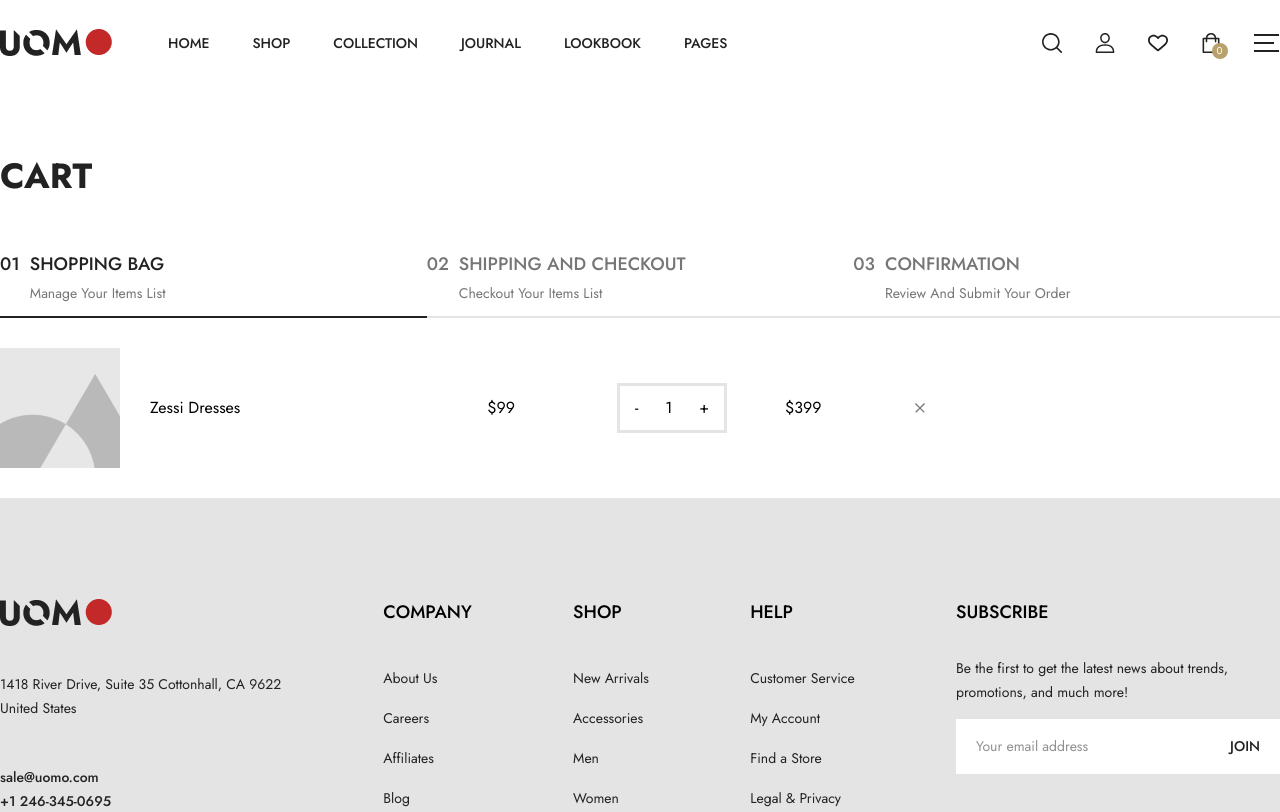
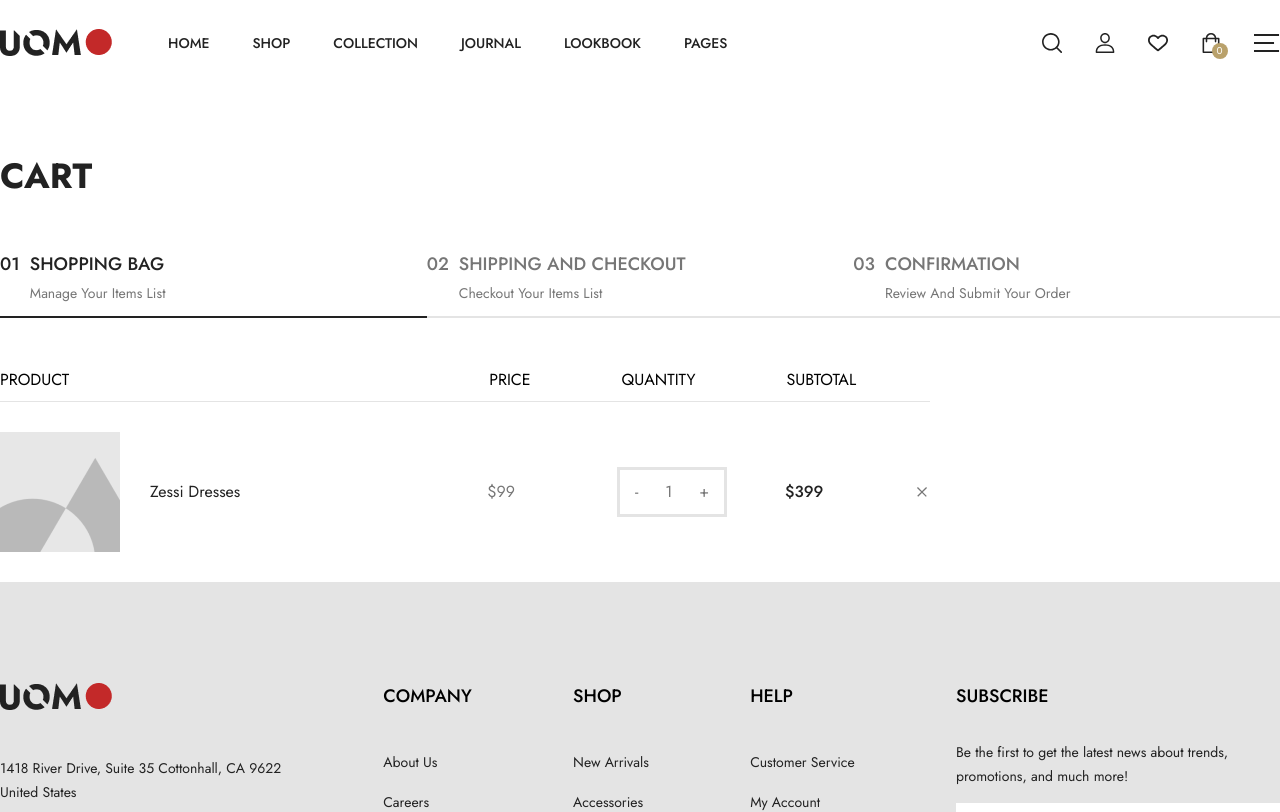
Before and after one commit to imam-programmer/Ummo-Ecommerce, a React (Vite) app: page /cart in a window 1280 px wide. Shown: the top 812 px of the page. Built offline with nearby package versions, Linux system fonts and the light colour scheme.

Commit message:
first totalbox little done

```diff
--- /dev/null
+++ b/src/components/cart/cartfirstTotalbox/CartFirstTotalBox.jsx
@@ -0,0 +1,9 @@
+import React from 'react'
+
+const CartFirstTotalBox = () => {
+  return (
+    <div>CartFirstTotalBox</div>
+  )
+}
+
+export default CartFirstTotalBox
--- a/src/components/cart/cartproductDesign/CartProduct.jsx
+++ b/src/components/cart/cartproductDesign/CartProduct.jsx
@@ -6,17 +6,17 @@ const CartProduct = () => {
         <div className='flex gap-61.75 items-center py-7.5 border-b border-[#E4E4E4]'>
             <div className='flex items-center gap-7.5'>
                 <Image className='h-30 w-30' src='./images/cartimage.png' />
-                <h2>Zessi Dresses</h2>
+                <h2 className='text-[16px] font-normal text-primary'>Zessi Dresses</h2>
 
             </div>
             <div className='flex items-center'>
-                <h3 className='mr-25.5'>$99</h3>
+                <h3 className='mr-25.5 text-[16px] font-normal text-gray'>$99</h3>
                 <div className='h-12.5 w-27.5 mr-14.5 leading-12.5  flex justify-between items-center px-3.75 border-3 border-[#E4E4E4]'>
-                    <button className='cursor-pointer'>-</button>
-                    <span>1</span>
-                    <button className='cursor-pointer'>+</button>
+                    <button className='cursor-pointer text-[16px] text-gray font-normal'>-</button>
+                    <span className=' text-[16px] text-gray font-normal'>1</span>
+                    <button className='cursor-pointer text-[16px] text-gray font-normal'>+</button>
                 </div>
-                <h3>$399</h3>
+                <h3 className='text-[16px] font-medium text-primary'>$399</h3>
 
 
                 <h2 className='ml-23.5 '>
--- a/src/pages/CartPage.jsx
+++ b/src/pages/CartPage.jsx
@@ -38,8 +38,20 @@ const CartPage = () => {
         </div>
       </div>
 
+{/* cartside design============================= */}
+<div className='mt-12.5'>
+  <div className='flex gap-105 border-b w-232.5 border-[#E4E4E4] pb-2.25'>
+<h3>PRODUCT</h3>
+<div className='flex gap-22.75'>
+  <h3>PRICE</h3>
+  <h3>QUANTITY</h3>
+  <h3>SUBTOTAL</h3>
+</div>
+  </div>
 
       <CartProduct/>
+</div>
+{/* cartside design  done============================= */}
     </div>
   )
 }
```
